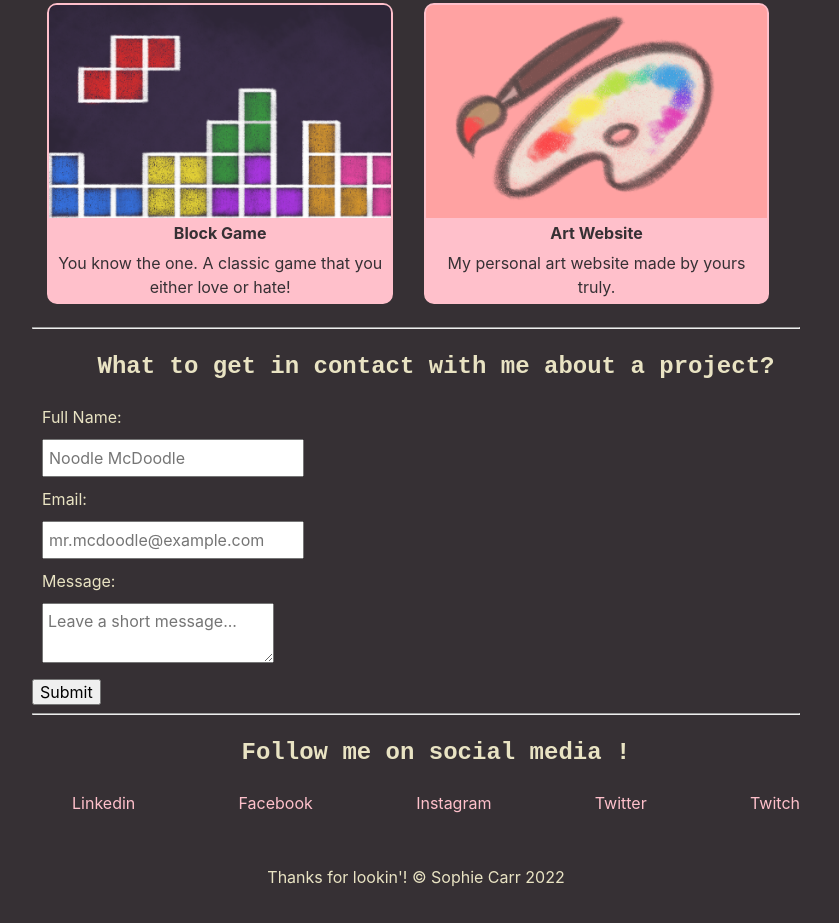
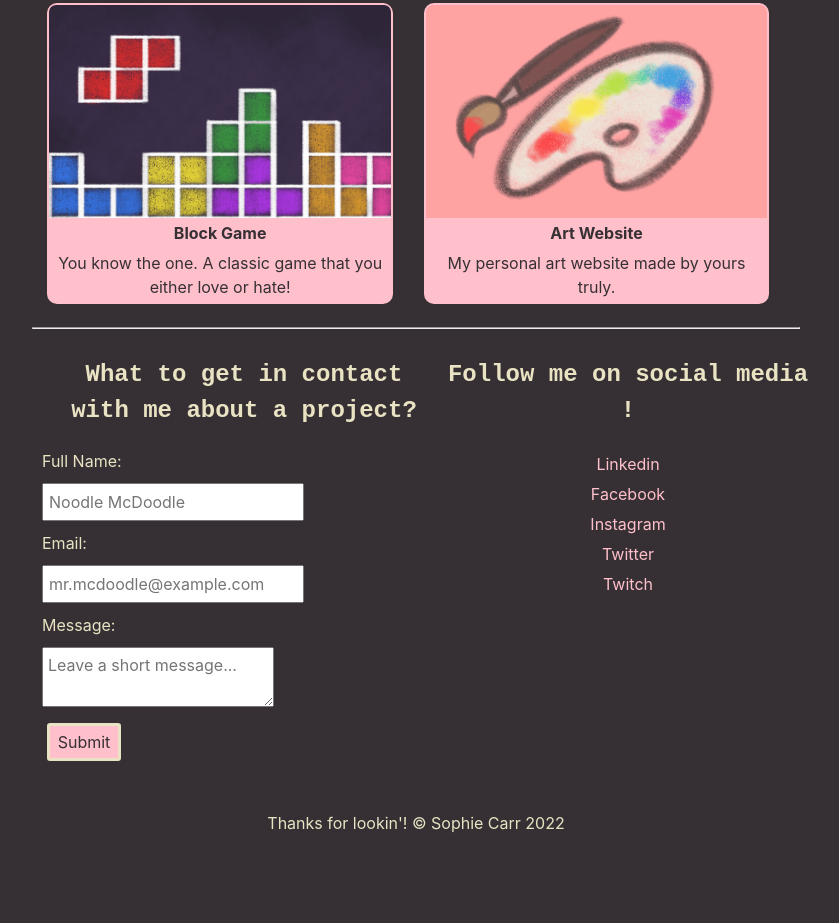
Before and after one commit to pinkywiththebrain/portfolio-challenge-2, a plain HTML site: page index.html in a window 1280 px wide. Shown: the part 2016-2939 px from the top of the page, without its empty margins (224-1063 px from the left). After the commit the page ends 2901 px from the top, so only its background shows below. Drawn offline with Linux system fonts and the light colour scheme.

Commit message:
adjusted contact and socials section

```diff
--- a/css/style.css
+++ b/css/style.css
@@ -140,7 +140,16 @@ body {
 }
 
 
-/* contact form */
+/* contact form + social media links*/
+
+.contactme {
+    display: flex;
+    flex-wrap: wrap;
+}
+
+.contactme section {
+    width: 50%;
+}
 
 .contact h2 {
     text-align: center;
@@ -161,8 +170,6 @@ form label {
     box-shadow: 0 0 7px var(--pink);
 }
 
-/* social media */
-
 .socials h2 {
     text-align: center;
     width: 100%;
@@ -171,14 +178,27 @@ form label {
 
 .socials ul {
     display: flex;
-    flex-wrap: wrap;
-    justify-content: space-between;
+    flex-direction: column;
+    align-items: center;
     list-style: none;
+    line-height: 30px;
 }
 
 .sociallinks li a {
     text-decoration: none;
     color: var(--pink);
+}
+
+.button {
+    margin-left: 15px;
+    padding: 1% 2%;
+    color: var(--gray);
+    background-color: var(--pink);
+    border: solid;
+    border-color: var(--cream);
+    border-radius: 3px;
+    outline: none;
+    cursor: pointer;
 }
 
 /* footer */
@@ -192,8 +212,14 @@ footer {
 
 
 
-  @media only screen and (max-width: 900px) {
+  @media only screen and (max-width: 1000px) {
     .card {
         width: 100%;
     }
   }
+
+  @media only screen and (max-width: 1000px) {
+    .contactme section {
+        width: 100%;
+    }
+  }
--- a/index.html
+++ b/index.html
@@ -68,7 +68,8 @@
 
         </div>
         <hr>
-        <div class="contact" id="contact">
+        <div class="contactme">
+            <section class="contact" id="contact">
 
                 <h2>What to get in contact with me about a project?</h2>
 
@@ -82,12 +83,11 @@
 
                     <label for="message">Message:</label><br>
                     <textarea type="text" class="text-input" id="message" name="message" placeholder="Leave a short message..."></textarea> <br>
-                <input type="submit">
+                    <button type="submit" class="button">Submit</button>
 
                 </form>
-        </div>
-        <hr>
-        <div class="socials" id="socials">
+            </section>
+            <section class="socials" id="socials">
 
                 <h2>Follow me on social media !</h2>
                 <ul class="sociallinks">
@@ -98,6 +98,7 @@
                     <li><a href="#">Twitch</a></li>
                 </ul>
 
+            </section>
             </div>
 
         <footer>Thanks for lookin'! &copy; Sophie Carr 2022</footer>
```
Lines whose indentation alone changed are shown as unchanged.
